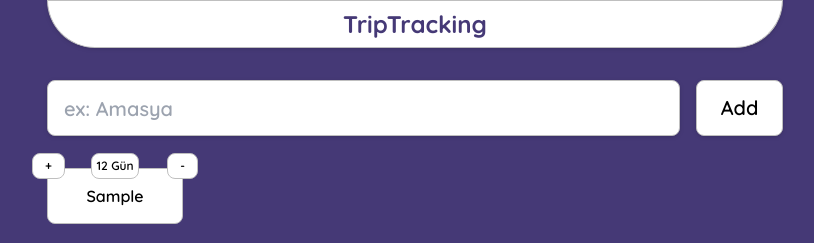
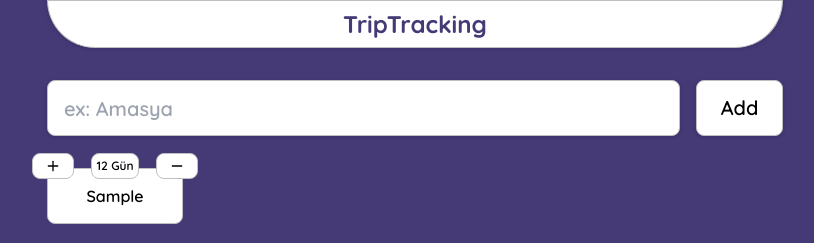
Before and after one commit to bilalgursen/Trip-Tracking, a Next.js app: page / in a window 1280 px wide. Both pictures are taken after typing "Sample" into the empty fields and a click on the button "Add". Shown: the top 243 px of the page, without its empty margins (225-1039 px from the left). Built offline with nearby package versions, Linux system fonts and the light colour scheme.

Commit message:
+ and  - change react icons

```diff
--- a/src/components/Timeline.jsx
+++ b/src/components/Timeline.jsx
@@ -2,6 +2,8 @@
 
 import { useContext } from 'react'
 import { FiChevronRight } from 'react-icons/fi'
+import { FiPlus } from 'react-icons/fi'
+import { FiMinus } from 'react-icons/fi'
 import { Swiper, SwiperSlide } from 'swiper/react'
 
 import { Context } from './ContextProvider'
@@ -27,13 +29,13 @@ export default function Timeline() {
           >
             {travel.city}{' '}
             <span className="absolute -left-4 -top-4  cursor-pointer rounded-lg border border-[#bfbfbf] bg-white p-1 px-3 text-xs">
-              +
+              <FiPlus className="h-4 w-4" />
             </span>
             <span className="pill absolute -top-4 rounded-lg border border-[#bfbfbf] bg-white p-1 text-xs">
               {travel.day} Gün
             </span>
             <span className="absolute -right-4 -top-4 cursor-pointer rounded-lg border border-[#bfbfbf] bg-white p-1 px-3 text-xs">
-              -
+              <FiMinus className="h-4 w-4" />
             </span>{' '}
             {i !== data.travels.length - 1 && (
               <span className="absolute left-full animate-pulse">
```
